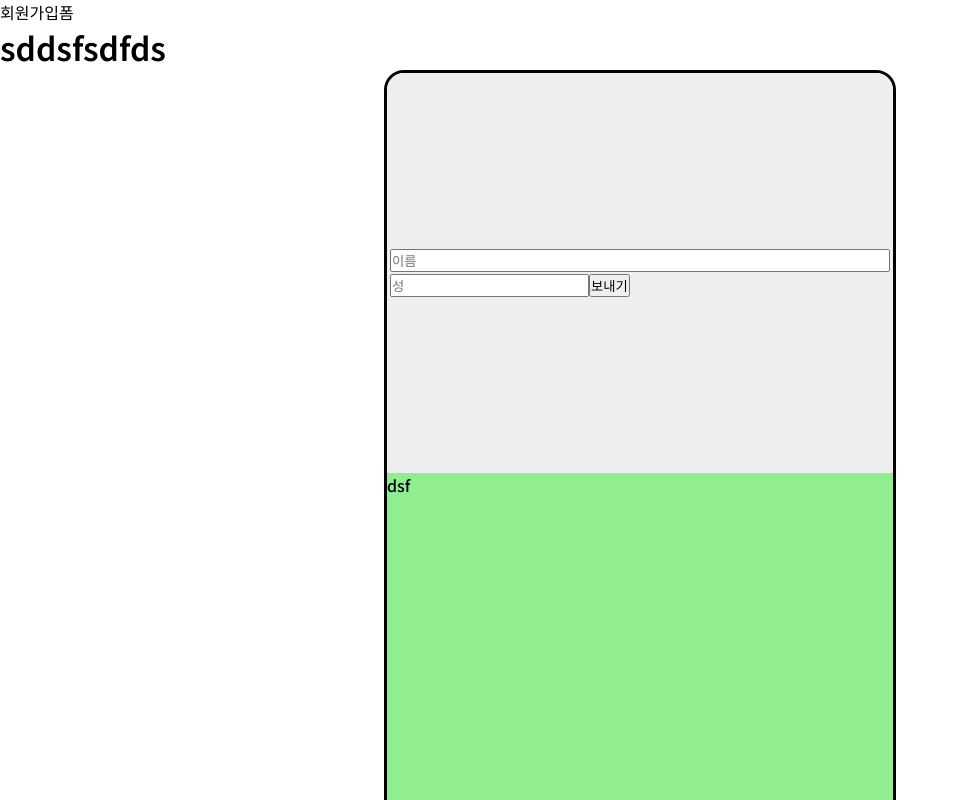
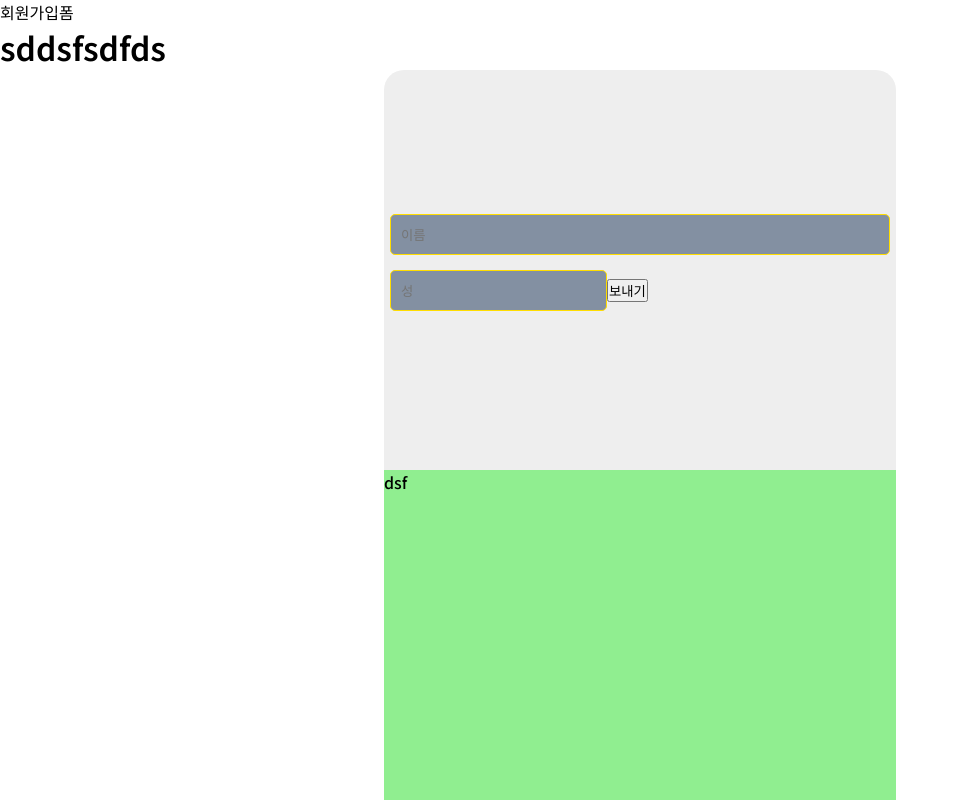
Before and after one commit to hojuncha997/namba1-admin, a React (Create React App) app: page /register in a window 1280 px wide. Shown: the top 800 px of the page, without its empty margins (0-958 px from the left). Built offline with nearby package versions, Linux system fonts and the light colour scheme.

Commit message:
전역 스타일링 테스트

```diff
--- a/src/components/global/GlobalStyle.js
+++ b/src/components/global/GlobalStyle.js
@@ -35,6 +35,28 @@ const GlobalStyle = createGlobalStyle`
     }
   }
 
+
+
+
+
+  /* 텍스트, 숫자, 비밀번호 입력 필드에 공통 스타일 적용 */
+  input[type="text"],
+  input[type="number"],
+  input[type="password"] {
+    background-color: var(--text-grey); /* 배경색 */
+    color: var(--color-dark); /* 글자색 */
+    padding: 10px; /* 내부 여백 */
+    margin-bottom: 15px; /* 요소 하단 여백 */
+    border: 1px solid var(--main-color); /* 테두리 */
+    border-radius: 5px; /* 테두리 둥글기 */
+
+    /* 추가적인 스타일링 */
+    &:focus {
+      border-color: var(--namba1-yellow); /* 포커스 상태에서 테두리 색상 변경 */
+      outline: none; /* 기본 아웃라인 제거 */
+    }
+  }
+
 }
 `;
 
--- a/src/sections/auth/Register.js
+++ b/src/sections/auth/Register.js
@@ -5,7 +5,6 @@ const CenterWrapper = styled.div`
   margin: auto;
   min-width: 30%;
   max-width: 40%;
-  border: 3px solid black;
   border-radius: 20px;
   z-index: 999;
   overflow: auto;
@@ -70,6 +69,7 @@ const Register = ({ children }) => {
             {/* require함수에 인풋 설정 */}
             {/* <label>이름</label> */}
             <input
+              type="text"
               {...register("firstName", { required: true, maxLength: 20 })}
               style={{ display: "block", width: 500 }}
               placeholder="이름"
```
